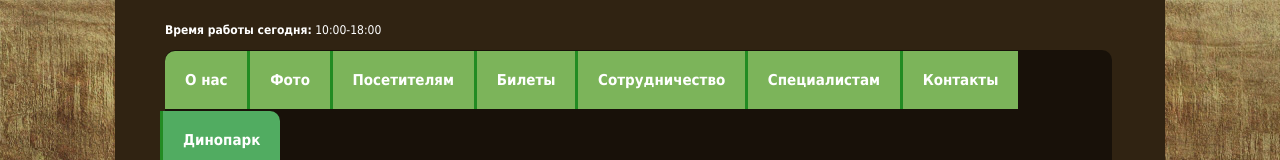
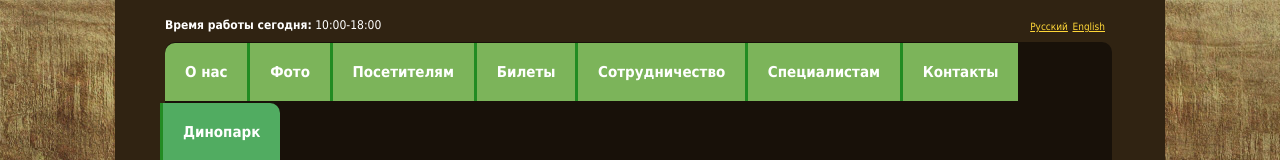
Before and after one commit to Yauheni5/ZOO, a plain HTML site: page ZOOMINSK/index.html in a window 1280 px wide. Shown: the top 160 px of the page. Drawn offline with Linux system fonts and the light colour scheme.

Commit message:
add button for language site

```diff
--- a/ZOOMINSK/index.html
+++ b/ZOOMINSK/index.html
@@ -9,6 +9,10 @@
 	<body>
 		<div class="content">
 			<span class="time-work"><b>Время работы сегодня:</b> 10:00-18:00</span>
+			<div class="language-site">
+				<a href="#">Русский</a>
+				<a href="#">English</a>
+			</div>
 			<header>
 				<ul class="menu-list">
 					<li class="first-list about-us">
--- a/ZOOMINSK/style.css
+++ b/ZOOMINSK/style.css
@@ -26,8 +26,21 @@ header ul{
 	list-style: none;
 }
 .time-work {
+	width: 500px;
+	float: left;
 	font-size: 12px;
-	line-height: 40px;
+	line-height: 30px;
+}
+.language-site{
+	display: inline-block;
+	float right;
+	width: 440px;
+	line-height: 30px;
+	text-align: right;
+}
+.language-site a{
+	font-size: 10px;
+	color: #ffd738;
 }
 .menu-list li.first-list{
 	display: inline-block;
```
